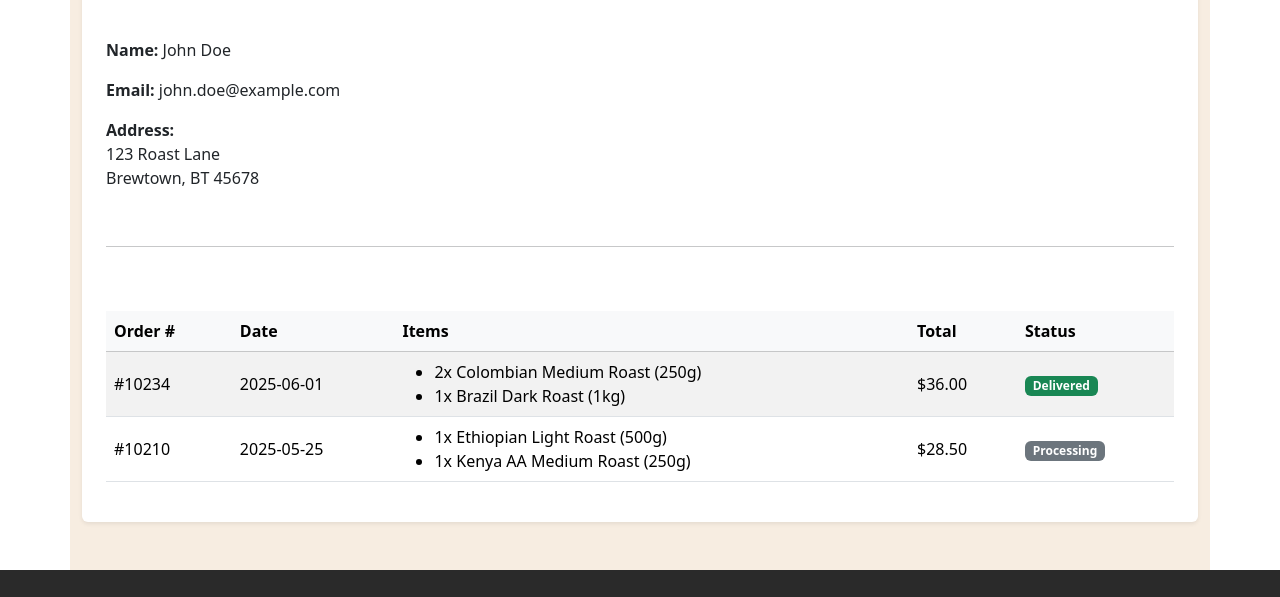
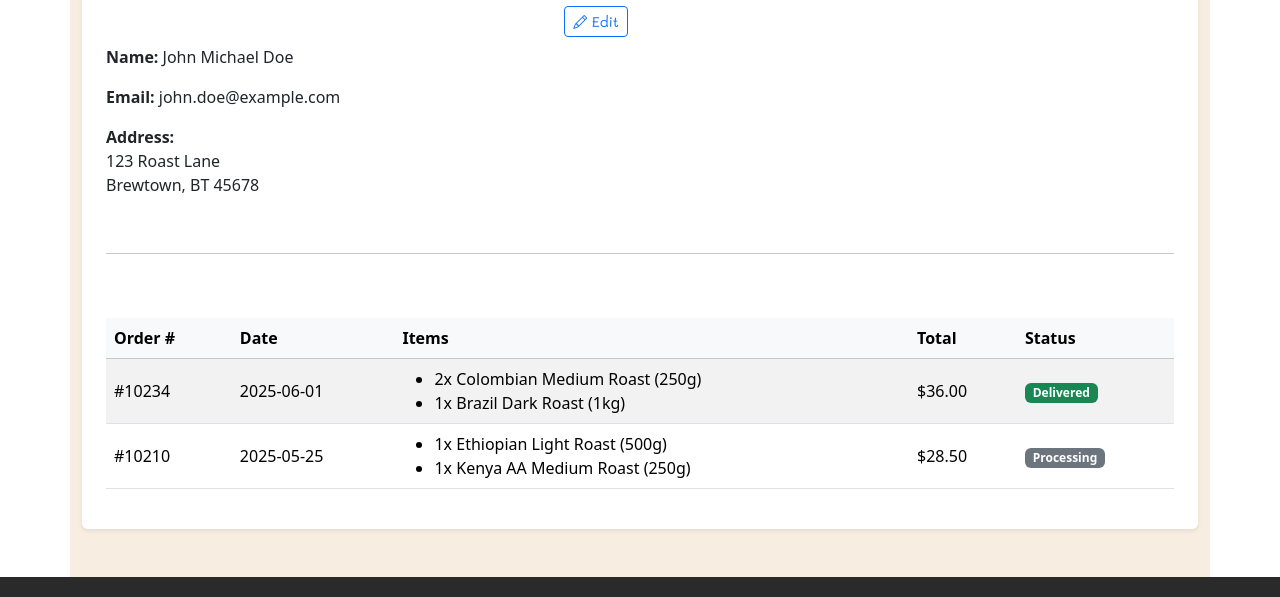
Before and after one commit to nur-syahirah/express-oh-frontend, a plain HTML site: page user.html in a window 1280 px wide. Shown: the part 285-882 px from the top of the page. Drawn offline with nearby package versions, Linux system fonts and the light colour scheme; a web font is replaced by a local one.

Commit message:
added edit for profile

```diff
--- a/script/User.js
+++ b/script/User.js
@@ -1,8 +1,9 @@
+// 🔧 Placeholder for API call
 async function fetchUserData() {
-    // 🔧 Placeholder for API call
-    // Replace this mock data with an actual fetch call to your backend
   return {
-      name: "John Doe",
+    firstName: "john",
+    middleName: "michael", // Optional
+    lastName: "doe",
     email: "john.doe@example.com",
     address: "123 Roast Lane<br>Brewtown, BT 45678",
     orders: [
@@ -30,7 +31,18 @@
   };
 }
 
-  // 🧩 Maps backend status codes to user-facing labels and Bootstrap classes
+// Capitalizes a string (first letter uppercase, rest lowercase)
+function capitalize(str) {
+  return str.charAt(0).toUpperCase() + str.slice(1).toLowerCase();
+}
+
+// Returns full name string: First [Middle] Last
+function formatFullName(user) {
+  const parts = [user.firstName, user.middleName, user.lastName].filter(Boolean);
+  return parts.map(capitalize).join(" ");
+}
+
+// Converts order status to badge text and style
 function mapStatus(status) {
   const statusMap = {
     delivered: { text: "Delivered", class: "bg-success" },
@@ -41,6 +53,7 @@
   return statusMap[status] || { text: "Unknown", class: "bg-dark" };
 }
 
+// Renders the profile and order info
 function renderAccountPage(user) {
   const main = document.getElementById("main");
   main.innerHTML = `
@@ -48,8 +61,13 @@
       <h2 class="mb-4">Your Account</h2>
       <div class="row">
         <div class="col-md-6 mb-3">
-            <h5 class="fw-semibold">Profile Info</h5>
-            <p><strong>Name:</strong> ${user.name}</p>
+          <h5 class="fw-semibold d-flex justify-content-between align-items-center">
+            Profile Info
+            <button class="btn btn-sm btn-outline-primary" data-bs-toggle="modal" data-bs-target="#editProfileModal">
+              <i class="bi bi-pencil"></i> Edit
+            </button>
+          </h5>
+          <p><strong>Name:</strong> ${formatFullName(user)}</p>
           <p><strong>Email:</strong> ${user.email}</p>
           <p><strong>Address:</strong><br>${user.address}</p>
         </div>
@@ -76,11 +94,7 @@
                 <tr>
                   <td>${order.number}</td>
                   <td>${order.date}</td>
-                    <td>
-                      <ul class="mb-0">
-                        ${order.items.map(item => `<li>${item}</li>`).join("")}
-                      </ul>
-                    </td>
+                  <td><ul class="mb-0">${order.items.map(item => `<li>${item}</li>`).join("")}</ul></td>
                   <td>${order.total}</td>
                   <td><span class="badge ${statusInfo.class}">${statusInfo.text}</span></td>
                 </tr>
@@ -91,6 +105,71 @@
       </div>
     </div>
   `;
+  createEditProfileModal(user);
+}
+
+// Creates the edit profile modal form
+function createEditProfileModal(user) {
+  const modal = document.createElement("div");
+  modal.innerHTML = `
+    <div class="modal fade" id="editProfileModal" tabindex="-1" aria-labelledby="editProfileModalLabel" aria-hidden="true">
+      <div class="modal-dialog">
+        <div class="modal-content">
+          <form id="editProfileForm">
+            <div class="modal-header">
+              <h5 class="modal-title" id="editProfileModalLabel">Edit Profile</h5>
+              <button type="button" class="btn-close" data-bs-dismiss="modal" aria-label="Close"></button>
+            </div>
+            <div class="modal-body">
+              <div class="mb-3">
+                <label for="editFirstName" class="form-label">First Name</label>
+                <input type="text" class="form-control" id="editFirstName" value="${capitalize(user.firstName)}" required />
+              </div>
+              <div class="mb-3">
+                <label for="editMiddleName" class="form-label">Middle Name <small class="text-muted">(Optional)</small></label>
+                <input type="text" class="form-control" id="editMiddleName" value="${user.middleName ? capitalize(user.middleName) : ''}" />
+              </div>
+              <div class="mb-3">
+                <label for="editLastName" class="form-label">Last Name</label>
+                <input type="text" class="form-control" id="editLastName" value="${capitalize(user.lastName)}" required />
+              </div>
+              <div class="mb-3">
+                <label for="editEmail" class="form-label">Email</label>
+                <input type="email" class="form-control" id="editEmail" value="${user.email}" required />
+              </div>
+              <div class="mb-3">
+                <label for="editAddress" class="form-label">Address</label>
+                <textarea class="form-control" id="editAddress" rows="3">${user.address.replace(/<br>/g, "\n")}</textarea>
+              </div>
+            </div>
+            <div class="modal-footer">
+              <button type="submit" class="btn btn-primary">Save Changes</button>
+              <button type="button" class="btn btn-secondary" data-bs-dismiss="modal">Cancel</button>
+            </div>
+          </form>
+        </div>
+      </div>
+    </div>
+  `;
+  document.body.appendChild(modal);
+
+  document.getElementById("editProfileForm").addEventListener("submit", function (e) {
+    e.preventDefault();
+
+    const updatedUser = {
+      firstName: capitalize(document.getElementById("editFirstName").value.trim()),
+      middleName: capitalize(document.getElementById("editMiddleName").value.trim()) || undefined,
+      lastName: capitalize(document.getElementById("editLastName").value.trim()),
+      email: document.getElementById("editEmail").value.trim(),
+      address: document.getElementById("editAddress").value.replace(/\n/g, "<br>"),
+      orders: user.orders
+    };
+
+    const modalInstance = bootstrap.Modal.getInstance(document.getElementById("editProfileModal"));
+    modalInstance.hide();
+
+    renderAccountPage(updatedUser);
+  });
 }
 
 // 🚀 Initialize
```
Also changed, not shown: user.html (+3 -1 lines). Lines whose indentation alone changed are shown as unchanged.
